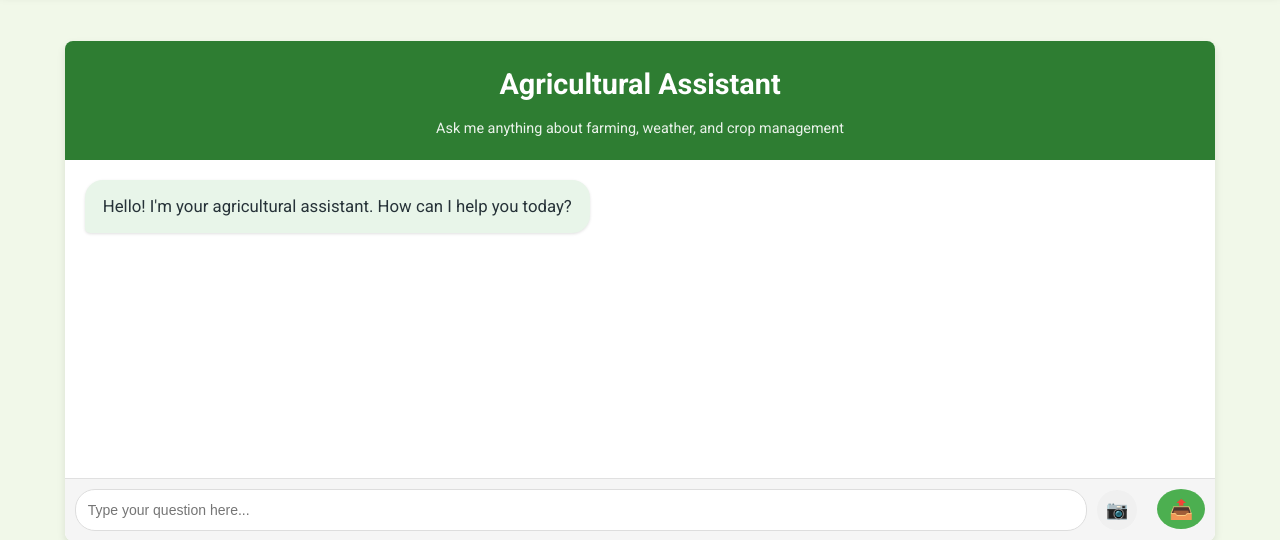
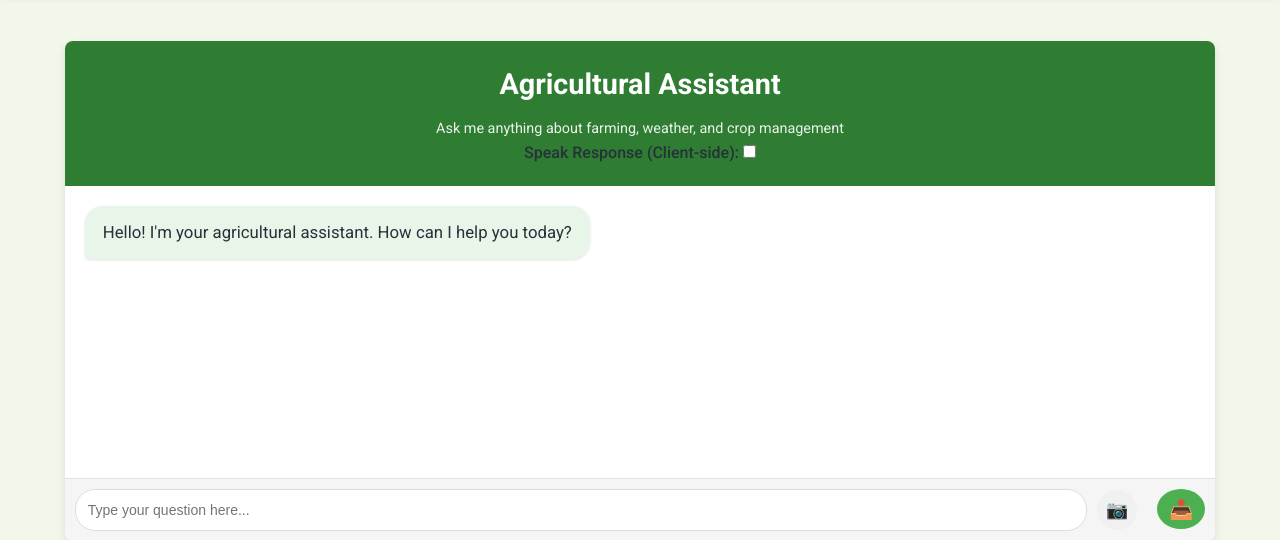
Before and after one commit to samsat701/HackIllinois2025, a Flask app: page /chatbot in a window 1280 px wide. Shown: the part 134-674 px from the top of the page. Run offline with Flask 3, Linux system fonts and the light colour scheme; a user stored in the database is signed in.

Commit message:
added voice functionality

```diff
--- a/app.py
+++ b/app.py
@@ -4,15 +4,8 @@ import markdown
 from dotenv import load_dotenv
 load_dotenv()  # Load environment variables from .env
 
-# --- Gemini integration removed ---
-# from google import genai
-# gemini_api_key = os.getenv("GEMINI_API_KEY")
-# client = genai.Client(api_key=gemini_api_key)
-
-# --- Azure OpenAI integration ---
 from openai import AzureOpenAI
 
-# Get the API key and endpoint from the .env file
 AZURE_OPENAI_API_KEY = os.getenv("AZURE_OPENAI_API_KEY", "{API KEY HERE}")
 AZURE_OPENAI_ENDPOINT = os.getenv("AZURE_OPENAI_ENDPOINT", "https://your-openai-endpoint.openai.azure.com")
 
@@ -265,7 +258,6 @@ def dashboard():
     forecast_type = None
     error = None
 
-    # Define farm coordinates
     illinois_coords = [
         {"lat": 40.8663889, "lon": -88.6705556},
         {"lat": 40.8663889, "lon": -88.6680556},
@@ -391,12 +383,11 @@ def get_response():
     image_type = data.get("image_type", "image/jpeg")  # default to JPEG if not provided
 
     # Construct the text prompt
-    text_prompt = f"You are an expert agriculture specialist named Randy.\n{user_message}"
+    text_prompt = f"You are an expert agriculture specialist named Agriana Agco (nicknamed Aggie).\n{user_message}"
 
     # Build the messages content array:
     message_content = [{"type": "text", "text": text_prompt}]
     if image_base64:
-        # Build the data URL for the image
         image_data_url = f"data:{image_type};base64,{image_base64}"
         message_content.append({
             "type": "image_url",
@@ -406,12 +397,8 @@ def get_response():
     messages = [{"role": "user", "content": message_content}]
 
     try:
-        # Select model based on presence of image input
-        if image_base64:
-            selected_model = endpoints["gpt_40"]
-        else:
-            #selected_model = endpoints["gpt_o1_mini"]
-            selected_model = endpoints["gpt_40"]
+        # For now, we always use the gpt_40 model.
+        selected_model = endpoints["gpt_40"]
 
         response = client.chat.completions.create(
             model=selected_model,
@@ -419,11 +406,9 @@ def get_response():
             max_completion_tokens=300,
         )
 
-        # Log the raw API response for debugging
         app.logger.debug("AzureOpenAI API response for model %s: %s", selected_model, response)
         print("DEBUG: API response for model", selected_model, ":", response)
 
-        # Extract the message content
         message_content_response = None
         if response.choices and hasattr(response.choices[0], "message"):
             message_content_response = response.choices[0].message.content
@@ -431,17 +416,18 @@ def get_response():
             app.logger.debug("Response structure unexpected for model %s: %s", selected_model, response)
             print("DEBUG: Unexpected response structure for model", selected_model, ":", response)
 
-        # Log if blank text is received
         if not message_content_response:
             app.logger.debug("Blank text received in API response for model %s. Full response: %s", selected_model, response)
             print("DEBUG: Blank text received for model", selected_model, "Full response:", response)
 
-        final_response = convert_markdown(message_content_response or "")
+        # Use raw text without markdown conversion for voice output.
+        final_response = message_content_response or ""
     except Exception as e:
         final_response = "Sorry, I encountered an error: " + str(e)
         app.logger.error("Error during API call: %s", e)
         print("DEBUG: Exception occurred:", e)
 
+    # Return the response text; the client will handle speaking if enabled.
     return jsonify({"response": final_response})
 
 if __name__ == "__main__":
--- a/templates/chatbot.html
+++ b/templates/chatbot.html
@@ -50,6 +50,11 @@
       <div class="chat-header">
         <h2>Agricultural Assistant</h2>
         <p>Ask me anything about farming, weather, and crop management</p>
+        <!-- TTS toggle for client-side speech -->
+        <div class="tts-toggle">
+          <label for="tts-toggle">Speak Response (Client-side):</label>
+          <input type="checkbox" id="tts-toggle">
+        </div>
       </div>
 
       <div class="chat-messages" id="chat-messages">
@@ -58,12 +63,10 @@
             <p>Hello! I'm your agricultural assistant. How can I help you today?</p>
           </div>
         </div>
-        <!-- Chat messages will appear here -->
       </div>
 
       <div class="chat-input-container">
         <input type="text" id="user-input" placeholder="Type your question here..." class="chat-input">
-        <!-- File input for image upload -->
         <label for="image-input" class="image-upload-btn">
           <span class="upload-icon">📷</span>
         </label>
@@ -98,7 +101,6 @@
       const imageUploadBtn = document.querySelector('.image-upload-btn');
       const suggestionButtons = document.querySelectorAll('.suggestion-btn');
 
-      // Function to add a message to the chat window
       function addMessage(message, isUser) {
         const messageDiv = document.createElement('div');
         messageDiv.className = isUser ? 'message user-message' : 'message bot-message';
@@ -110,17 +112,15 @@
         if (isUser) {
           messagePara.textContent = message;
         } else {
-          messagePara.innerHTML = message;  // Allow HTML for bot messages
+          messagePara.innerHTML = message;
         }
 
         messageContent.appendChild(messagePara);
         messageDiv.appendChild(messageContent);
         chatMessages.appendChild(messageDiv);
-        // Scroll to bottom
         chatMessages.scrollTop = chatMessages.scrollHeight;
       }
 
-      // Function to show typing indicator
       function showTypingIndicator() {
         const typingDiv = document.createElement('div');
         typingDiv.className = 'message bot-message';
@@ -128,18 +128,15 @@
 
         const typingContent = document.createElement('div');
         typingContent.className = 'typing-indicator';
-        // Create three dots
         for (let i = 0; i < 3; i++) {
           const dot = document.createElement('span');
           typingContent.appendChild(dot);
         }
         typingDiv.appendChild(typingContent);
         chatMessages.appendChild(typingDiv);
-        // Scroll to bottom
         chatMessages.scrollTop = chatMessages.scrollHeight;
       }
 
-      // Function to remove typing indicator
       function removeTypingIndicator() {
         const typingIndicator = document.getElementById('typing-indicator');
         if (typingIndicator) {
@@ -147,10 +144,10 @@
         }
       }
 
-      // Function to send message (with optional image) to the backend
       function sendMessage(message, imageBase64, imageType) {
         showTypingIndicator();
         const payload = { message: message };
+
         if (imageBase64) {
           payload.image = imageBase64;
           payload.image_type = imageType;
@@ -165,6 +162,13 @@
         .then(data => {
           removeTypingIndicator();
           addMessage(data.response, false);
+
+          // If TTS toggle is enabled, use the browser's SpeechSynthesis API to speak the response
+          const ttsToggle = document.getElementById('tts-toggle');
+          if (ttsToggle && ttsToggle.checked) {
+            const utterance = new SpeechSynthesisUtterance(data.response);
+            window.speechSynthesis.speak(utterance);
+          }
         })
         .catch(err => {
           removeTypingIndicator();
@@ -172,30 +176,23 @@
         });
       }
 
-      // Handle user message submission including image input
       function handleUserMessage(message) {
-        // If no text and no image, do nothing
         if (!message.trim() && imageInput.files.length === 0) return;
 
-        // Display text message immediately if available
         if (message.trim()) {
           addMessage(message, true);
         }
         userInput.value = '';
 
-        // Check if an image file is selected
         if (imageInput.files.length > 0) {
           const file = imageInput.files[0];
           const reader = new FileReader();
           reader.onloadend = function() {
-            // Extract the Base64 string (remove the prefix)
             const base64String = reader.result.split(',')[1];
             sendMessage(message, base64String, file.type);
-            imageInput.value = ''; // Clear file input
+            imageInput.value = '';
             imageUploadBtn.classList.remove('file-selected');
             imageUploadBtn.innerHTML = '<span class="upload-icon">📷</span>';
-
-            // Remove image preview if it exists
             const preview = document.getElementById('image-preview');
             if (preview) {
               preview.remove();
@@ -203,12 +200,10 @@
           };
           reader.readAsDataURL(file);
         } else {
-          // Send text-only message
           sendMessage(message, null, null);
         }
       }
 
-      // Event listeners for send button and Enter key
       sendButton.addEventListener('click', () => {
         handleUserMessage(userInput.value);
       });
@@ -219,25 +214,19 @@
         }
       });
 
-      // Handle suggested question buttons
       suggestionButtons.forEach(button => {
         button.addEventListener('click', () => {
           handleUserMessage(button.textContent);
         });
       });
 
-      // Handle image input change
       imageInput.addEventListener('change', function() {
         if (this.files.length > 0) {
           imageUploadBtn.classList.add('file-selected');
           imageUploadBtn.innerHTML = '<span class="upload-icon">✓</span>';
-
-          // Create image preview
           const file = this.files[0];
           const reader = new FileReader();
-
           reader.onload = function(e) {
-            // Create preview element if it doesn't exist
             let preview = document.getElementById('image-preview');
             if (!preview) {
               preview = document.createElement('div');
@@ -245,13 +234,10 @@
               preview.className = 'image-preview';
               document.querySelector('.chat-input-container').prepend(preview);
             }
-
             preview.innerHTML = `
               <img src="${e.target.result}" alt="Preview">
               <button class="remove-image">×</button>
             `;
-
-            // Add event listener to remove button
             document.querySelector('.remove-image').addEventListener('click', function(e) {
               e.stopPropagation();
               preview.remove();
@@ -260,7 +246,6 @@
               imageUploadBtn.innerHTML = '<span class="upload-icon">📷</span>';
             });
           };
-
           reader.readAsDataURL(file);
         } else {
           imageUploadBtn.classList.remove('file-selected');
@@ -269,7 +254,6 @@
       });
     });
 
-    // User profile dropdown functionality
     document.addEventListener('DOMContentLoaded', function() {
       const userProfile = document.getElementById('userProfile');
       const dropdown = document.getElementById('userDropdown');
@@ -279,12 +263,10 @@
         dropdown.classList.toggle('show');
       });
 
-      // Close dropdown when clicking elsewhere
       document.addEventListener('click', function() {
         dropdown.classList.remove('show');
       });
 
-      // Prevent dropdown from closing when clicking inside it
       dropdown.addEventListener('click', function(e) {
         e.stopPropagation();
       });
```
